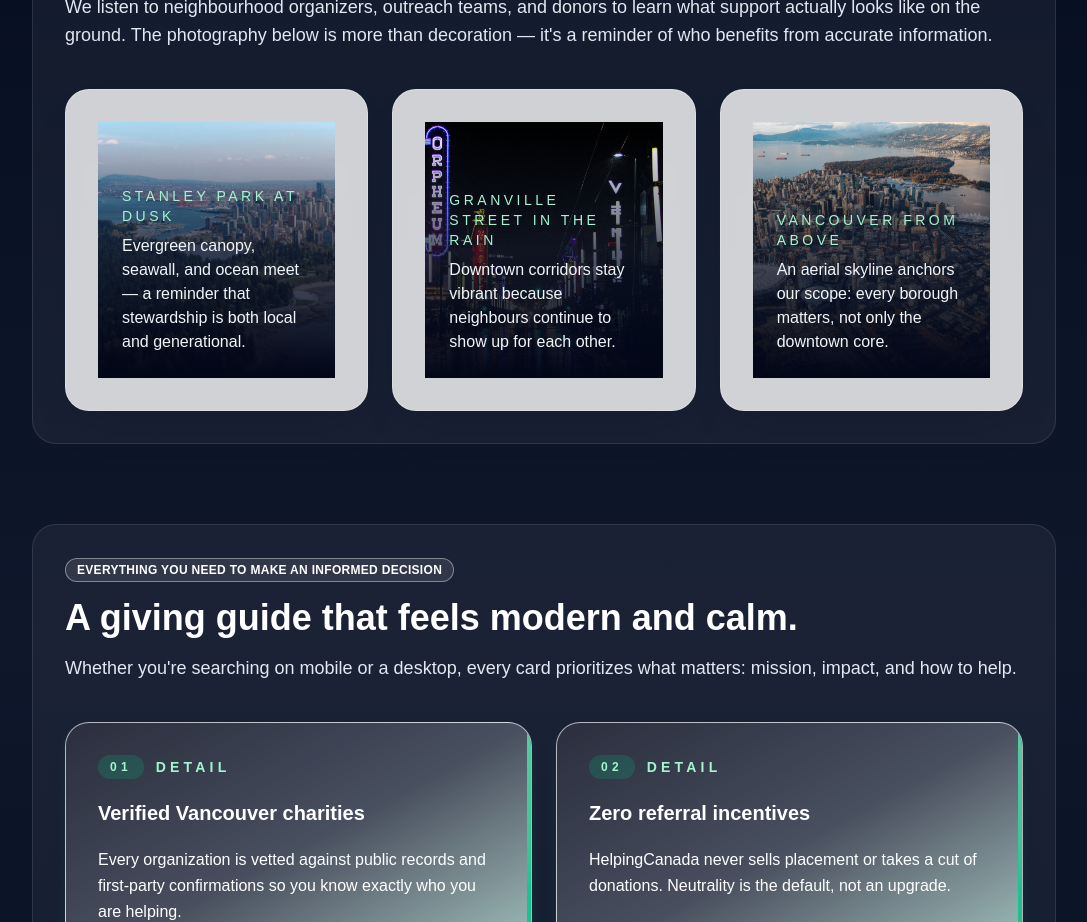
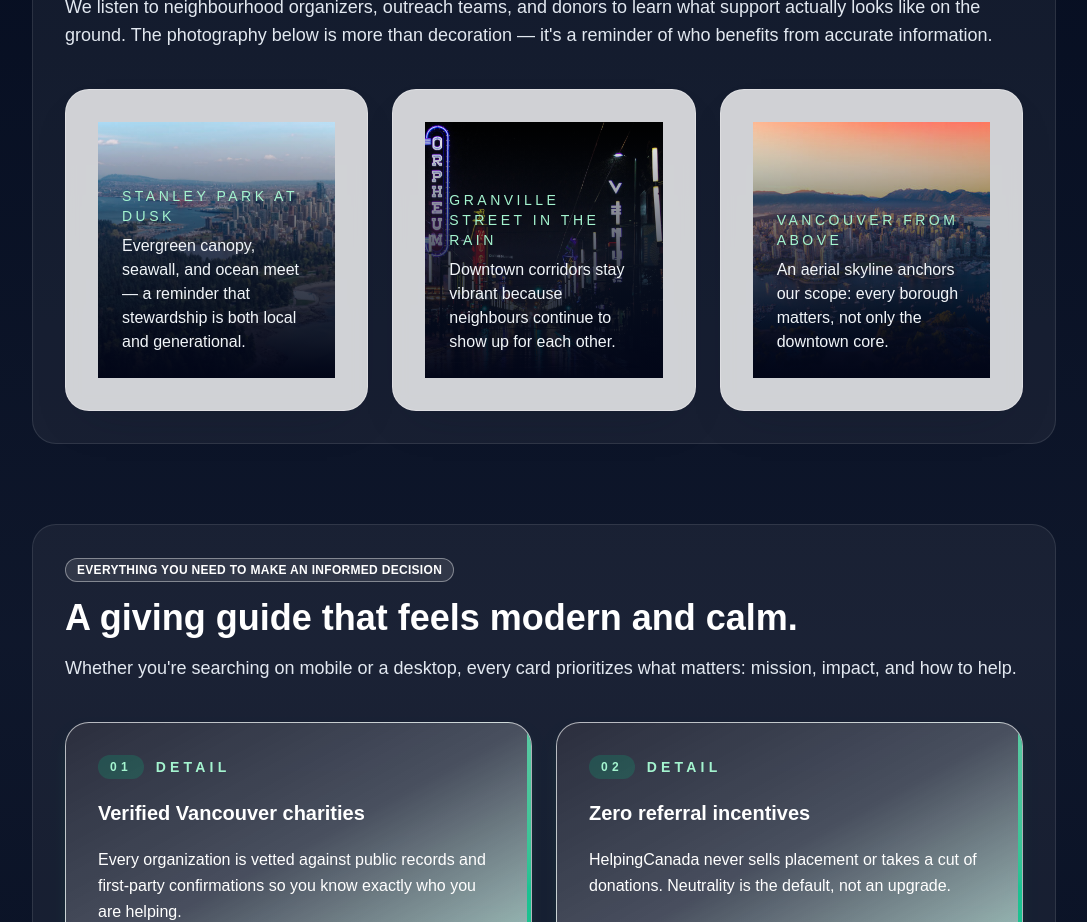
Before and after one commit to gmook9/helpingCanada, a Next.js app: page /mission in a window 1280 px wide. Shown: the part 880-1802 px from the top of the page, without its empty margins (96-1183 px from the left). Built offline with nearby package versions, Linux system fonts and the light colour scheme.

Commit message:
removed image with copyright

```diff
--- a/src/app/mission/page.tsx
+++ b/src/app/mission/page.tsx
@@ -61,7 +61,7 @@ const vancouverScenes = [
   {
     title: "Vancouver from above",
     description: "An aerial skyline anchors our scope: every borough matters, not only the downtown core.",
-    src: "/images/2023-Vancouver-Aerial-Skyline-Photography-Copyright-Photographer-Ian-Kobylanski-32.jpg",
+    src: "/images/Vancouver-Skyline.jpg",
     alt: "Aerial view of Vancouver skyline",
   },
 ];
```
Also changed, not shown: public/images/2023-Vancouver-Aerial-Skyline-Photography-Copyright-Photographer-Ian-Kobylanski-32.jpg (deleted), public/images/Vancouver-Skyline.jpg (added).
